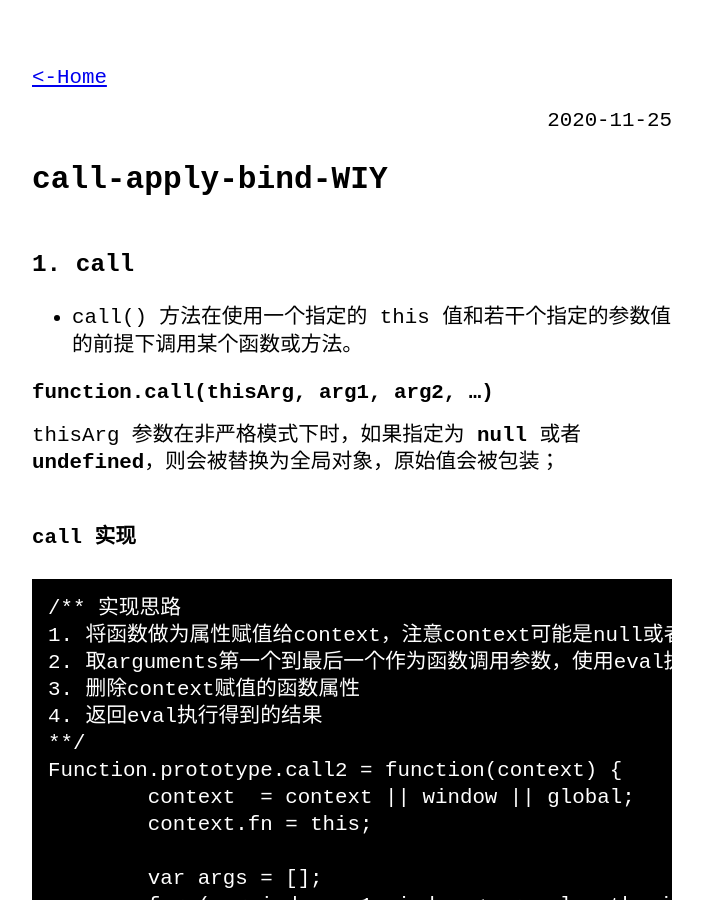
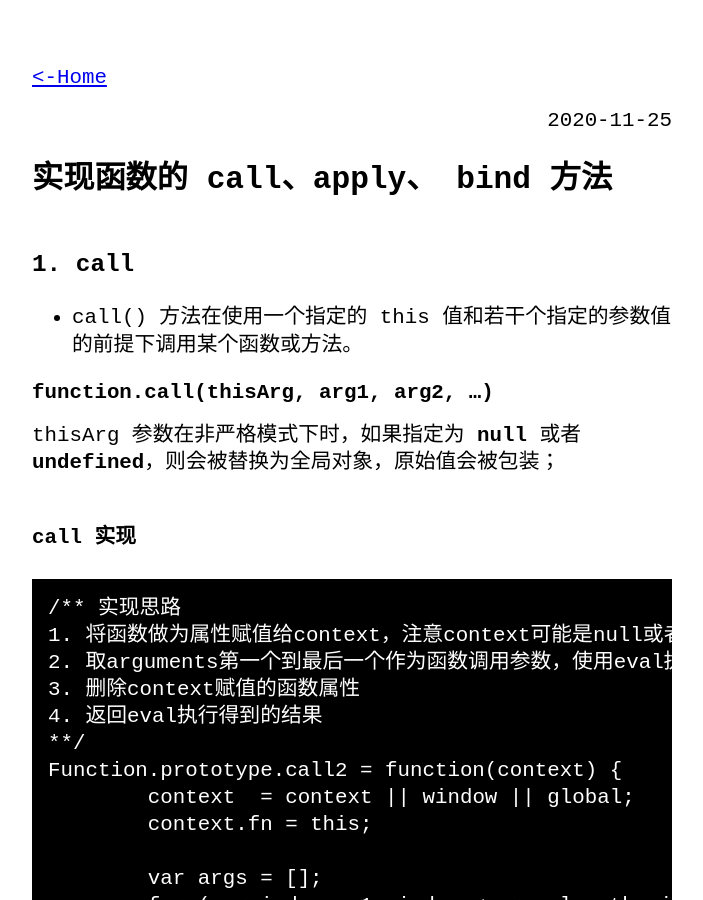
Before and after one commit to kvsur/kvsur.github.io, a Jekyll site: the page built from _posts/2020-11-25-call-apply-bind.md, in a window 1280 px wide and 900 px high. Shown: the whole window, without its empty margins (288-991 px from the left). Built offline with Jekyll 4.4.1, drawn with Linux system fonts in a browser that asks for light colours.

Commit message:
@update destruction

```diff
--- a/_posts/2020-11-25-call-apply-bind.md
+++ b/_posts/2020-11-25-call-apply-bind.md
@@ -1,6 +1,6 @@
 ---
 layout: post
-title: "call-apply-bind-WIY"
+title: "实现函数的 call、apply、 bind 方法"
 category: javascript
 ---
 
```
Also changed, not shown: _init_posts/2020-07-06-strange-post.md (renamed from _posts/2020-07-06-strange-post.md), _init_posts/2020-07-07-overview-post.md (renamed from _posts/2020-07-07-overview-post.md), _init_posts/2020-07-08-language-tests.md (renamed from _posts/2020-07-08-language-tests.md), _init_posts/2020-07-08-very-very-very-long-title-and-very-very-very-short-content.md (renamed from _posts/2020-07-08-very-very-very-long-title-and-very-very-very-short-content.md), _init_posts/2020-07-09-post-example-with-headings-and-toc.md (renamed from _posts/2020-07-09-post-example-with-headings-and-toc.md), _init_posts/2020-07-09-post-example-with-hr.md (renamed from _posts/2020-07-09-post-example-with-hr.md).
